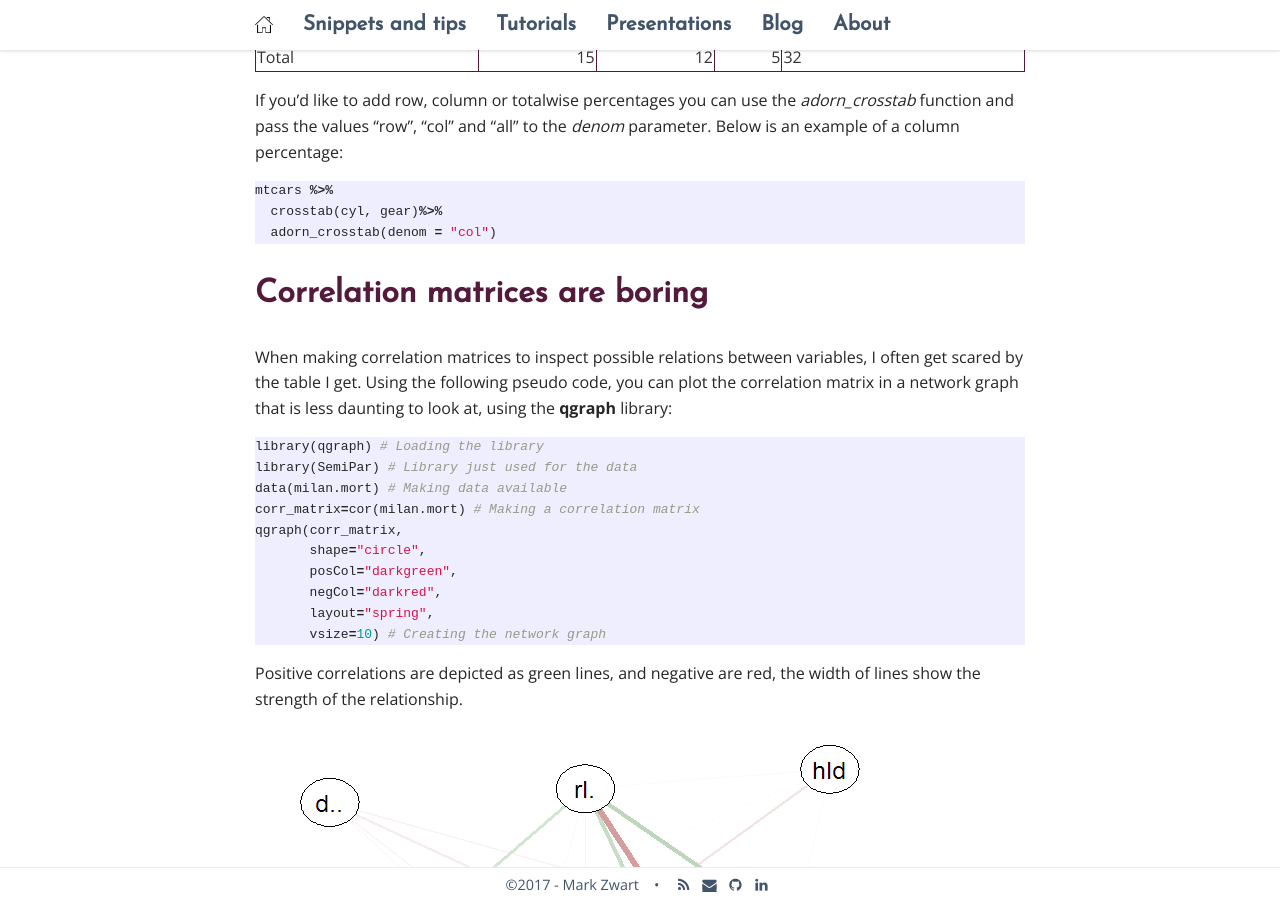
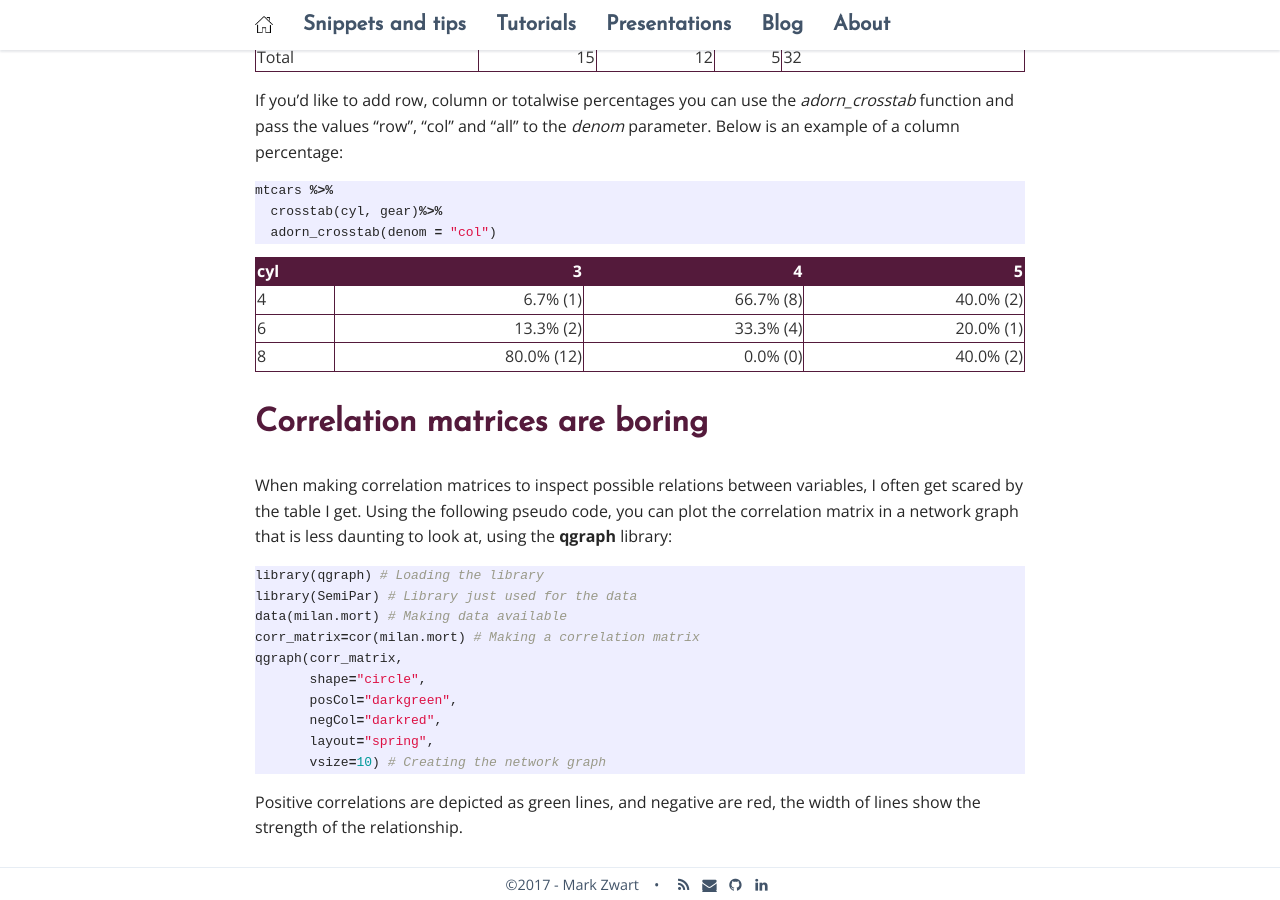
Before and after one commit to mark-me/mark-me.github.io, a Jekyll site: the page built from _pages/snippets-and-tips/data-inspection/data-inspection.md, in a window 1280 px wide and 900 px high, scrolled down 838 px. Built offline with Jekyll 4.4.1, drawn with Linux system fonts in a browser that asks for light colours; nearby versions of some CDN libraries; comment, search, counter and statistics services are not loaded.

Commit message:
Update data-inspection.md

````diff
--- a/_pages/snippets-and-tips/data-inspection/data-inspection.md
+++ b/_pages/snippets-and-tips/data-inspection/data-inspection.md
@@ -40,7 +40,11 @@ mtcars %>%
   adorn_crosstab(denom = "col")
 ```
 
-
+|cyl|3|4|5|
+|---| ----:| ----:| ----:|
+|4|6.7%  (1)|66.7% (8)|40.0% (2)|
+|6|13.3%  (2)|33.3% (4)|20.0% (1)|
+|8|80.0% (12)|0.0% (0)|40.0% (2)|
 
 # Correlation matrices are boring
 
````
